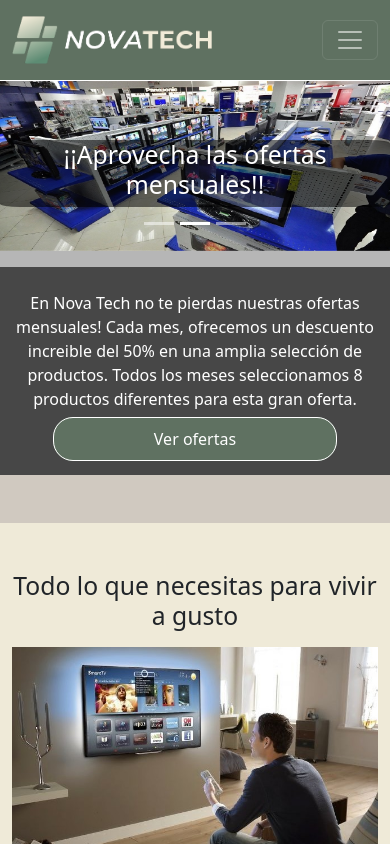
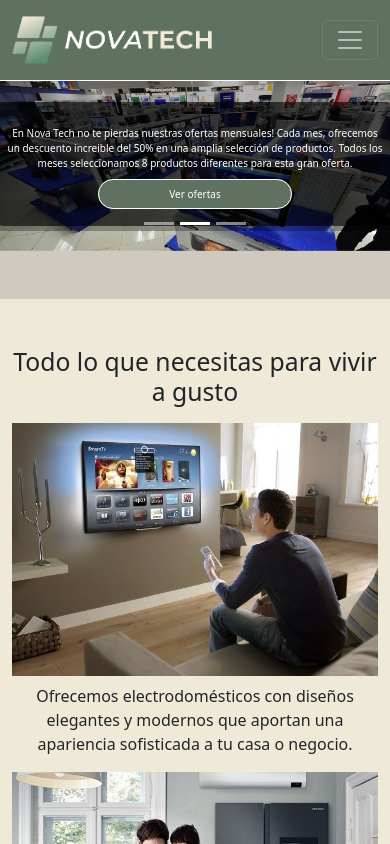
Before and after one commit to Leonelsk8/Nova-tech-front, a React (Vite) app: page / in a window 390 px wide. Shown: the top 844 px of the page. Built offline with nearby package versions, Linux system fonts and the light colour scheme; no server answers.

Commit message:
changed landing

```diff
--- a/src/components/landing/Landing.jsx
+++ b/src/components/landing/Landing.jsx
@@ -47,9 +47,7 @@ const landing = (props) => {
             <img className="d-block w-100" src={land3} alt="Third slide" />
           </Carousel.Item>
         </Carousel>
-        <div className={`${style.textXS} text-center position-absolute d-md-none`}><h2>{lang.Landing.title}</h2></div>
         <div className={style.backBan}>
-
           <Row className={`${style.rowLand}`}>
             <Col xs={12} md={6} lg={5} className={`${style.cardLand} animate__animated animate__fadeInLeft mt-3 mt-md-0 py-4 py-md-0`}>
               <div className='text-center text-white px-md-3 pt-md-1 p-lg-4'>
--- a/src/components/landing/landing.module.css
+++ b/src/components/landing/landing.module.css
@@ -82,6 +82,12 @@
     padding: 0px 5px 0px 5px;
     margin: 0px;
   }
+  .circles h1{
+    font-size: 25px;
+  }
+  .circles h4{
+    font-size: 20px;
+  }
   .butt{
     background-color: #5F7161;
     padding: 6px 85px;
@@ -91,6 +97,9 @@
     transition: 0.5s;
     text-decoration: none;
     cursor: pointer;
+  }
+  .backBan{
+    font-size: 12px;
   }
 }
 
@@ -111,11 +120,23 @@
   }
 
   .backBan{
-    position: relative;
+    position: absolute;
     background-color: rgba(0, 0, 0, 0.288);
     width: 100%;
     height: auto;
     overflow-x: hidden;
+    font-size: 10px;
+    padding: 0.5em;
+  }
+
+  .butt{
+    padding: 7px 70px;
+    border-radius: 20px;
+    color: #fff;
+    border: solid #fff 1.5px;
+    transition: 0.5s;
+    text-decoration: none;
+    cursor: pointer;
   }
 
   .textXS{
--- a/src/components/store/Store.jsx
+++ b/src/components/store/Store.jsx
@@ -6,7 +6,6 @@ import img1 from '../../assets/img1Bann.jpg';
 import img2 from '../../assets/img2Bann.jpg';
 import img3 from '../../assets/img3Bann.jpg';
 import { getProducts, getProductCategory, searchProd } from '../../API/Api';
-import Loader from '../loader/Loader';
 import AOS from 'aos';
 import 'aos/dist/aos.css';
 import Landing from '../landing/Landing';
```
